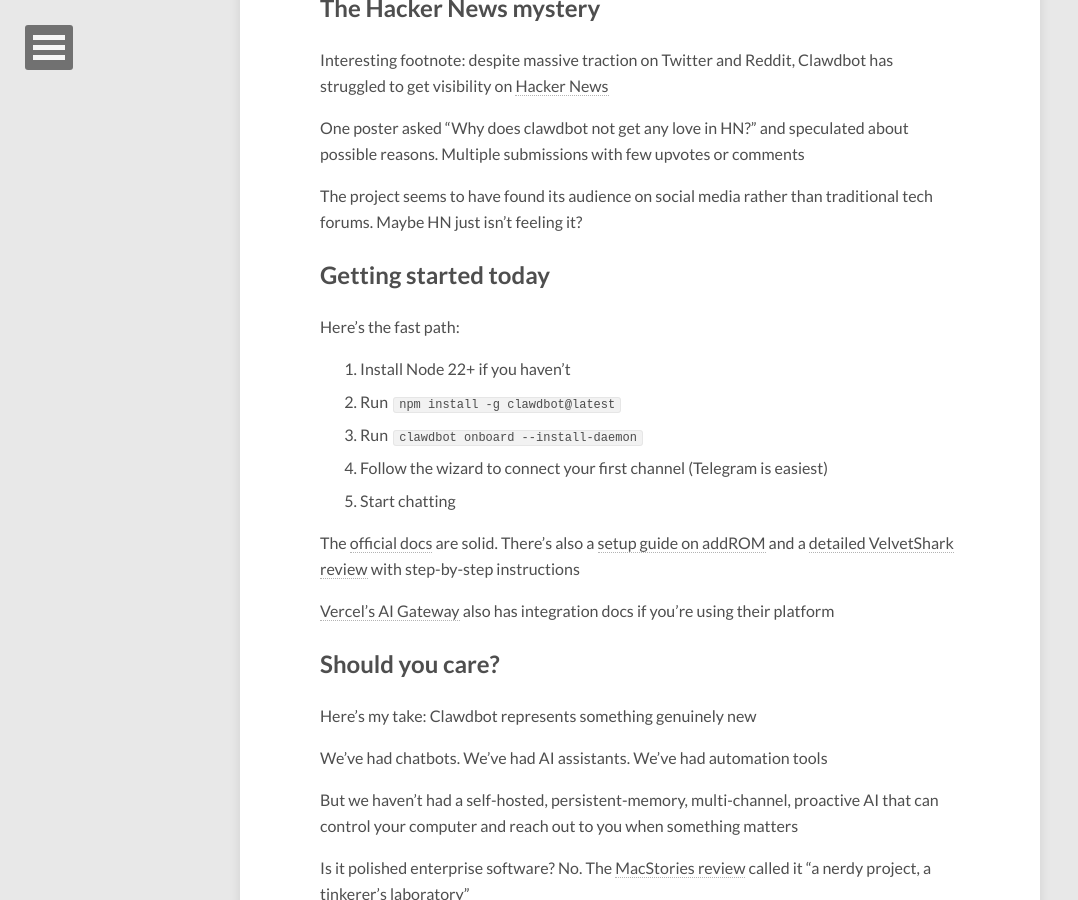
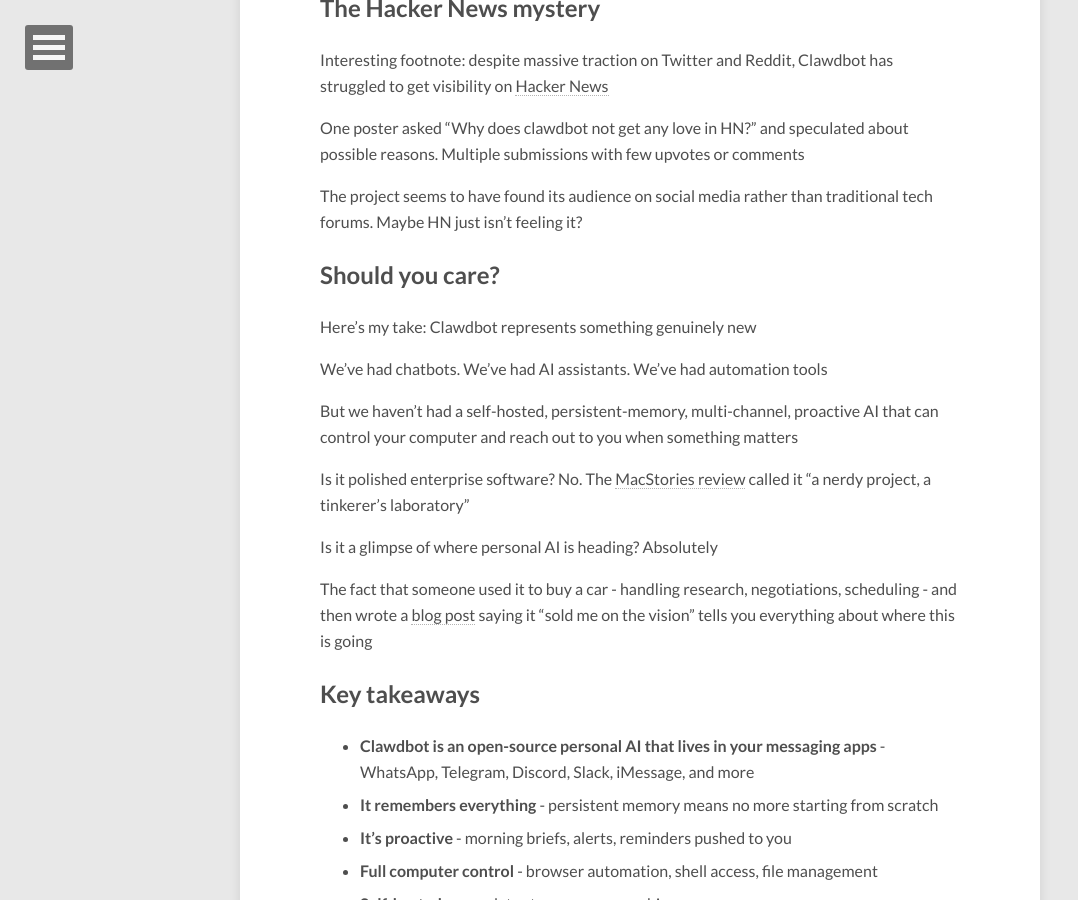
Before and after one commit to jestersimpps/jestersimpps.github.io, a Jekyll site: the page built from _posts/2026-01-25-clawdbot-personal-ai-assistant.md, in a window 1280 px wide and 900 px high, scrolled down 4725 px. Shown: the whole window, without its empty margins (0-1078 px from the left). Built offline with Jekyll 4.4.1, drawn with Linux system fonts in a browser that asks for light colours; nearby versions of some CDN libraries.

Commit message:
remove getting started section

```diff
--- a/_posts/2026-01-25-clawdbot-personal-ai-assistant.md
+++ b/_posts/2026-01-25-clawdbot-personal-ai-assistant.md
@@ -149,20 +149,6 @@
 
 The project seems to have found its audience on social media rather than traditional tech forums. Maybe HN just isn't feeling it?
 
-## Getting started today
-
-Here's the fast path:
-
-1. Install Node 22+ if you haven't
-2. Run `npm install -g clawdbot@latest`
-3. Run `clawdbot onboard --install-daemon`
-4. Follow the wizard to connect your first channel (Telegram is easiest)
-5. Start chatting
-
-The [official docs](https://docs.clawd.bot/start/getting-started) are solid. There's also a [setup guide on addROM](https://addrom.com/clawdbot-your-personal-ai-assistant-for-windows-macos-and-linux/) and a [detailed VelvetShark review](https://velvetshark.com/clawdbot-the-self-hosted-ai-that-siri-should-have-been) with step-by-step instructions
-
-[Vercel's AI Gateway](https://vercel.com/docs/ai-gateway/chat-platforms/clawd-bot) also has integration docs if you're using their platform
-
 ## Should you care?
 
 Here's my take: Clawdbot represents something genuinely new
```
